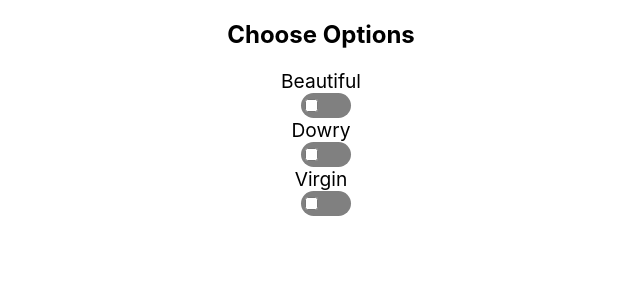
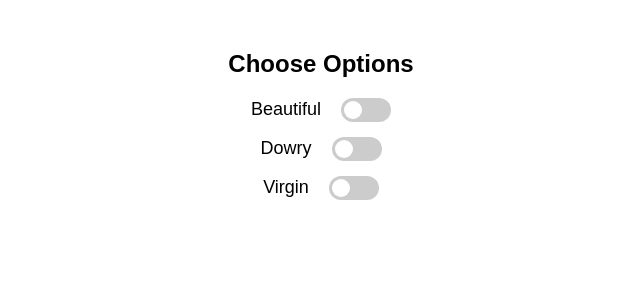
Before and after one commit to deepankar8336/yourchoice, a React (Create React App) app: page / in a window 1280 px wide. Shown: the top 300 px of the page, without its empty margins (319-959 px from the left). Built offline with nearby package versions, Linux system fonts and the light colour scheme.

Commit message:
Update ChoiceApp.css

```diff
--- a/src/ChoiceApp.css
+++ b/src/ChoiceApp.css
@@ -1,54 +1,67 @@
-/* ChoiceApp.css */
-.switch {
-    width: 50px;
-    height: 25px;
-    background-color: grey;
-    border-radius: 25px;
-    position: relative;
-    cursor: pointer;
-    display: inline-block;
-    margin-left: 10px;
-    transition: background-color 0.3s;
+/* Page layout */
+.container {
+  text-align: center;
+  margin-top: 50px;
+  font-family: Arial, sans-serif;
 }
 
-.switch.on {
-    background-color: green;
+/* Each option row */
+.option {
+  display: flex;
+  justify-content: center;
+  align-items: center;
+  gap: 20px;
+  margin: 15px 0;
+  font-size: 18px;
 }
 
-.toggle {
-    width: 23px;
-    height: 23px;
-    background-color: white;
-    border-radius: 50%;
-    position: absolute;
-    top: 1px;
-    left: 1px;
-    transition: left 0.3s;
+/* Switch container */
+.switch {
+  position: relative;
+  display: inline-block;
+  width: 50px;
+  height: 24px;
 }
 
-.switch.on .toggle {
-    left: 26px;
+/* Hide default checkbox */
+.switch input {
+  opacity: 0;
+  width: 0;
+  height: 0;
 }
 
-h1 {
-    font-size: 2em; /* Increase the font size of the heading */
-    margin-bottom: 20px; /* Add some space below the heading */
+/* Slider background */
+.slider {
+  position: absolute;
+  cursor: pointer;
+  background-color: #ccc;
+  border-radius: 24px;
+  top: 0;
+  left: 0;
+  right: 0;
+  bottom: 0;
+  transition: 0.4s;
 }
 
-span {
-    font-size: 1.2em; /* Increase the font size of the choice labels */
+/* Circle */
+.slider:before {
+  position: absolute;
+  content: "";
+  height: 18px;
+  width: 18px;
+  left: 3px;
+  bottom: 3px;
+  background-color: white;
+  border-radius: 50%;
+  transition: 0.4s;
 }
 
-div {
-    display: flex;
-    align-items: center;
-    justify-content: center;
-    flex-direction: column;
+/* ON state */
+.switch input:checked + .slider {
+  background-color: #4caf50;
 }
 
-.choice-container {
-    display: flex;
-    align-items: center;
-    justify-content: center;
-    margin: 10px;
+/* Move circle */
+.switch input:checked + .slider:before {
+  transform: translateX(26px);
 }
```
